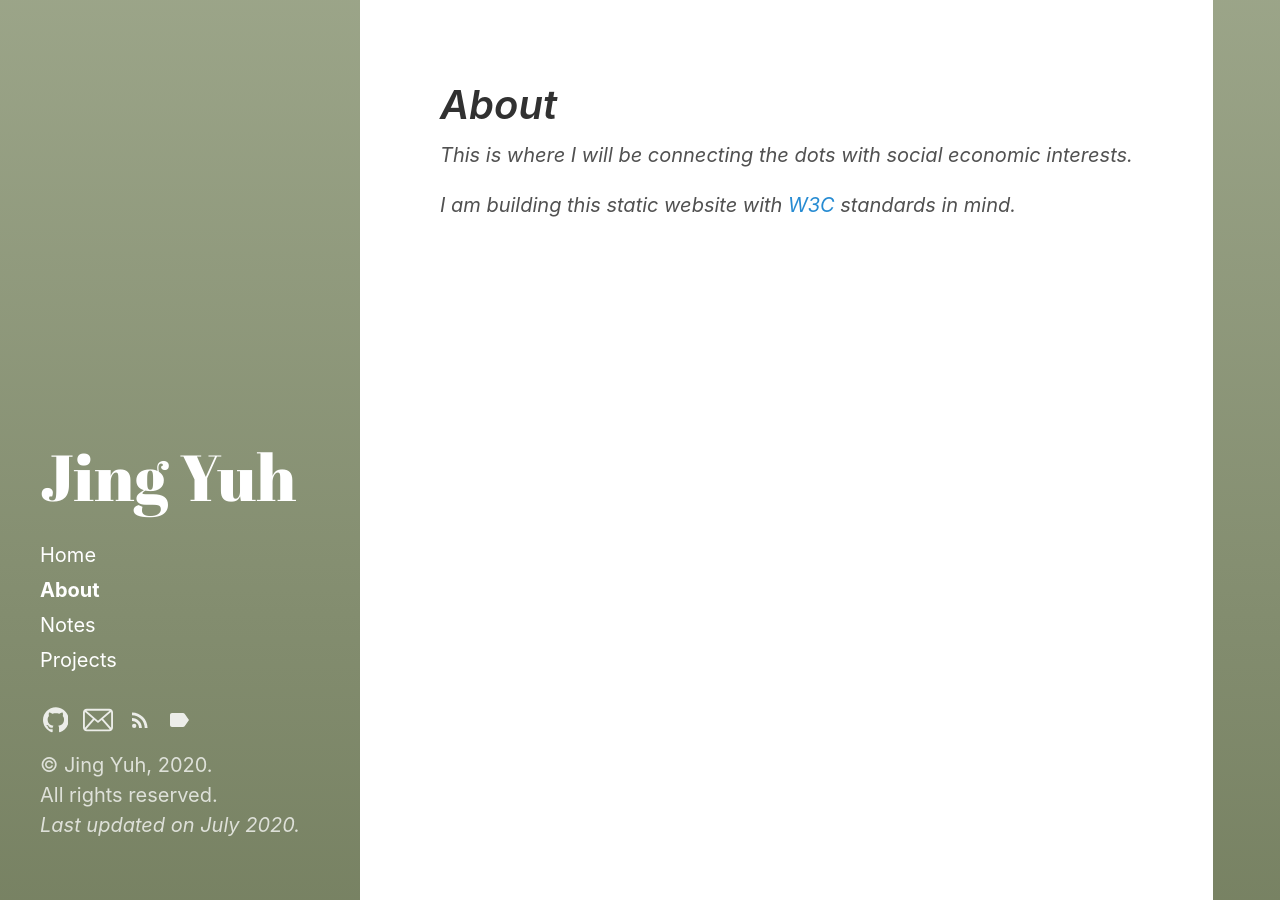
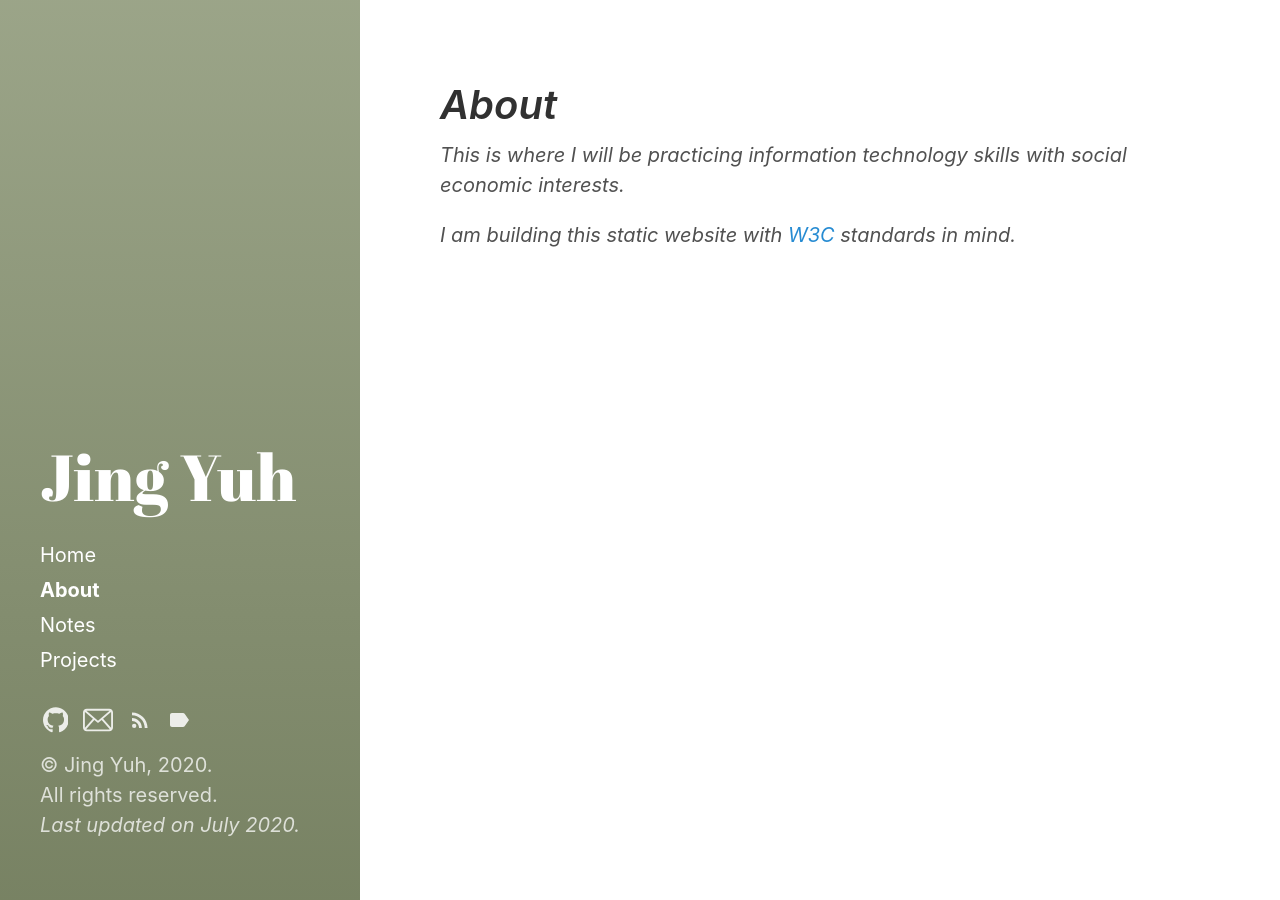
Before and after one commit to jyang123-bit/Website, a Jekyll site: the page built from category/About.md, in a window 1280 px wide. Built offline with Jekyll 4.4.1, drawn with Linux system fonts in a browser that asks for light colours.

Commit message:
Update About.md

```diff
--- a/category/About.md
+++ b/category/About.md
@@ -5,6 +5,6 @@ category: My Category
 
 ---
 
-This is where I will be connecting the dots with social economic interests.
+This is where I will be practicing information technology skills with social economic interests.
 
 I am building this static website with [W3C](http://w3.org/standards/) standards in mind.
```
